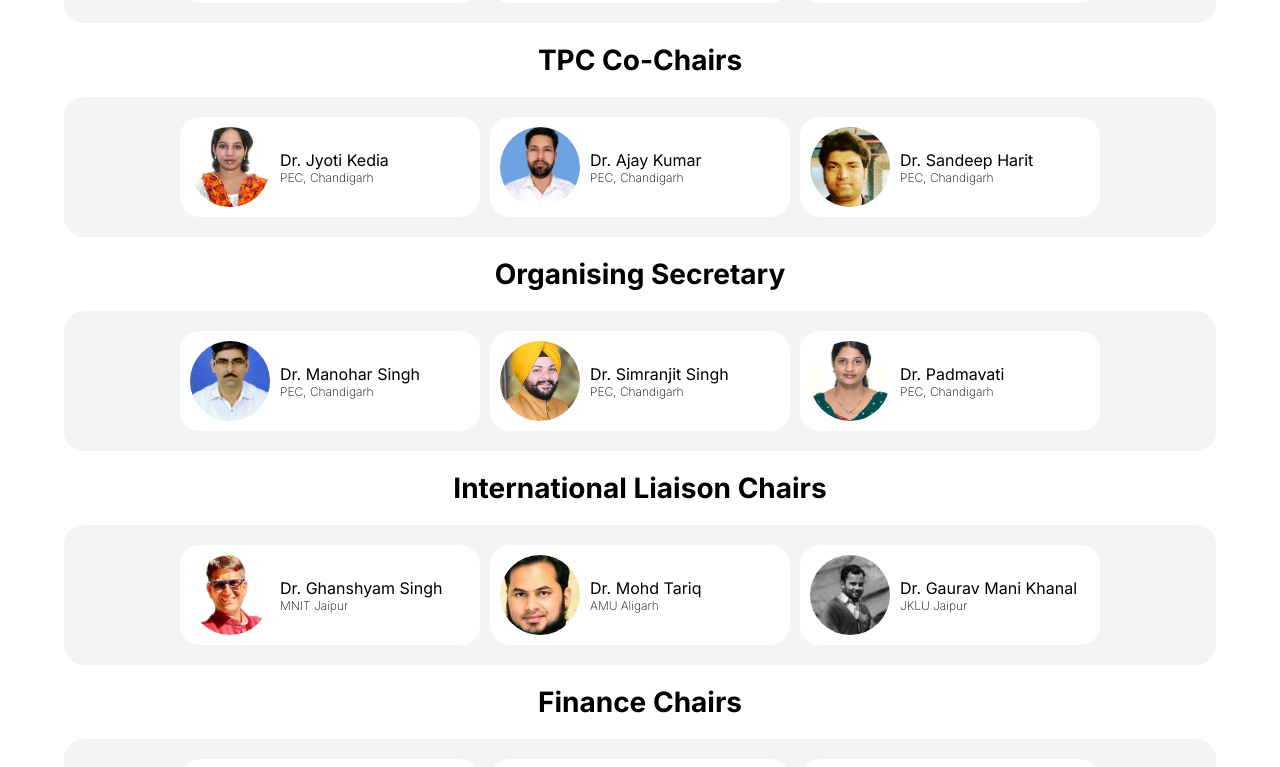
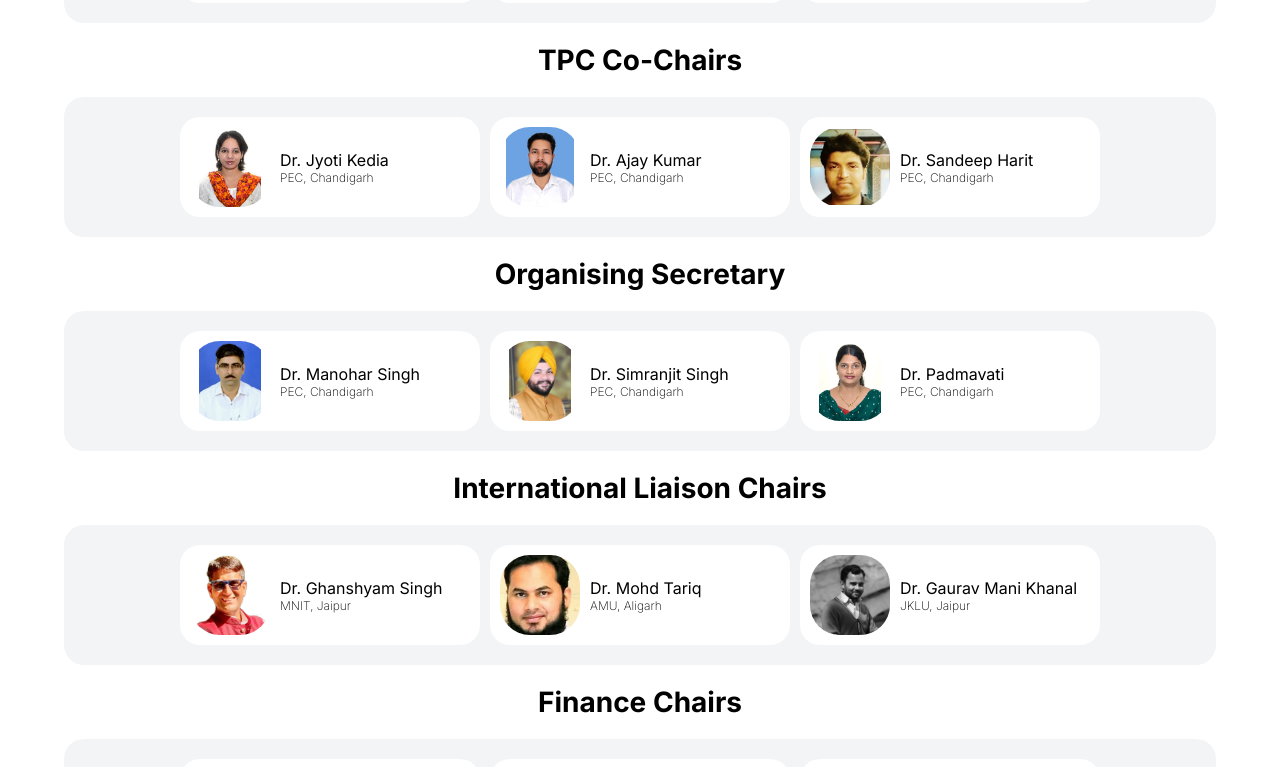
Before and after one commit to MayankGuptaPEC/indiscon-2024, a Next.js app: page /committees in a window 1280 px wide. Shown: the part 1840-2607 px from the top of the page. Built offline with nearby package versions, Linux system fonts and the light colour scheme.

Commit message:
Update committee data and styles

```diff
--- a/src/data/committee.js
+++ b/src/data/committee.js
@@ -143,17 +143,17 @@ export const COMMITTEE = {
     "International Liaison Chairs": [
         {
             "name": "Dr. Ghanshyam Singh",
-            "designation": "MNIT Jaipur",
+            "designation": "MNIT, Jaipur",
             "image_url": "/assets/committee/dr-ghanshyam singh.png",
         },
         {
             "name": "Dr. Mohd Tariq",
-            "designation": "AMU Aligarh",
+            "designation": "AMU, Aligarh",
             "image_url": "/assets/committee/dr-mohd-tariq.jpg",
         },
         {
             "name": "Dr. Gaurav Mani Khanal",
-            "designation": "JKLU Jaipur",
+            "designation": "JKLU, Jaipur",
             "image_url": "/assets/committee/dr-gaurav-mani-khanal.jpg",
         }
     ],
@@ -175,11 +175,6 @@ export const COMMITTEE = {
         }
     ],
     "Publication Chairs": [
-        {
-            "name": "Prof. Jawar Singh",
-            "designation": "Indian Institute of Technology, Patna",
-            "image_url": "/assets/committee/prof-jawar-singh.jpg",
-        },
         {
             "name": "Prof. Jawar Singh",
             "designation": "Indian Institute of Technology, Patna",
@@ -211,7 +206,7 @@ export const COMMITTEE = {
     "Local Arrangement Chairs": [
         {
             "name": "Prof. Y. P. Verma",
-            "designation": "Punjab University Chandigarh",
+            "designation": "Punjab University, Chandigarh",
             "image_url": "/assets/committee/prof-y.p.-verma.jpg",
         },
         {
@@ -298,7 +293,7 @@ export const COMMITTEE = {
             "name": "Prof. Bhavesh Kumar R Bhalja",
             "designation": "Indian Institute of Technology, Roorkee",
             "image_url": "/assets/committee/Prof. Bhavesh Kumar R Bhalja.jpg",
-            "position": "Technical Track 1"
+            "track": "Technical Track 1"
         },
         {
             "name": "Dr. Arun Kumar Verma",
--- a/src/styles/pages/committee.module.scss
+++ b/src/styles/pages/committee.module.scss
@@ -56,8 +56,8 @@
             img {
                 height: 80px;
                 width: 80px;
-                border-radius: 9999px;
-                object-fit: cover;
+                border-radius: 30px;
+                object-fit: contain;
             }
 
             .data {
```
